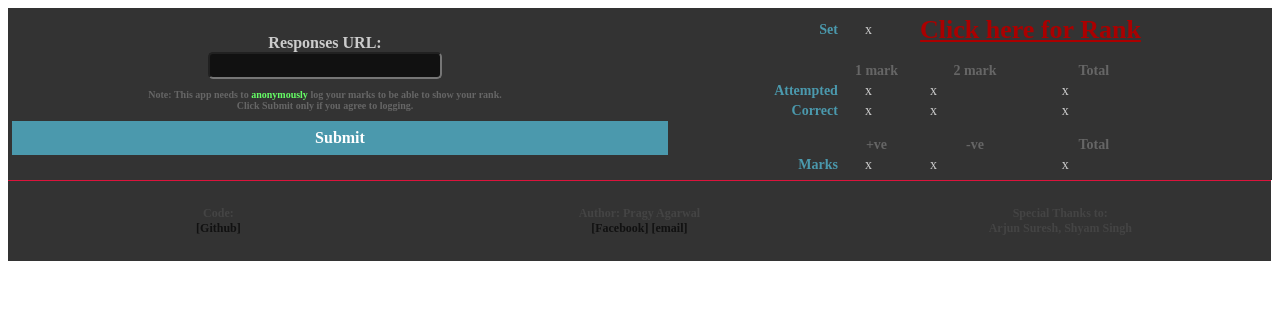
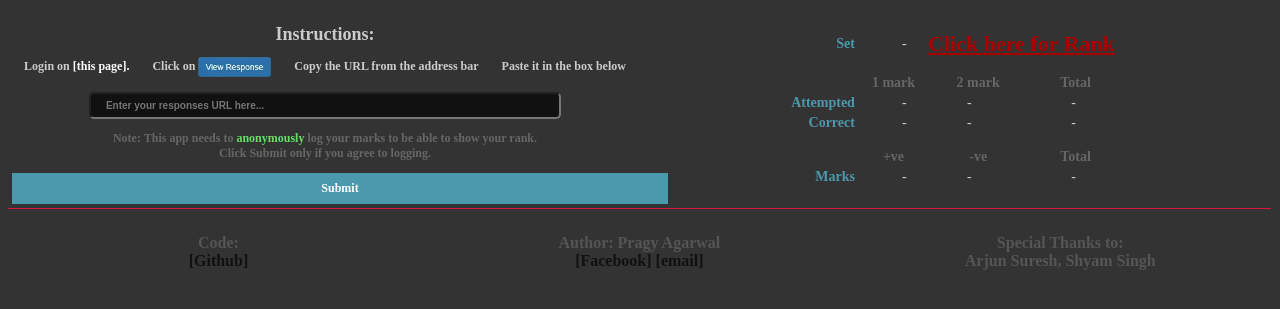
Before and after one commit to AgarwalPragy/GATE2016_MarksEvaluator, a PHP site: page / in a window 1280 px wide. Shown: the top 309 px of the page. Run offline with PHP 8.4, Linux system fonts and the light colour scheme.

Commit message:
Add instructions, Optimize for minimal clicks, improve UI
VisualizeMarks.php now accepts marks and set in URL, from the index.php
page.
Instructions on how to input the responses url have been added
URL input box changed from text to URL, and now accepts pastes.
Improved the UI a little.

```diff
--- a/gatestyles.css
+++ b/gatestyles.css
@@ -1,6 +1,29 @@
+body {
+	background-color: #333;
+}
+#input-prompt {
+	font-size: 12px;
+	font-weight: bold;
+}
+#input-prompt a {
+	font-weight: bolder;
+	color: white;
+	text-decoration: none;
+}
+#input-prompt h1 {
+	font-size: 18px;
+}
+#input-prompt img {
+	vertical-align: middle;
+	height: 20px;
+}
+#input-prompt nav li {
+	display: inline;
+	text-align: left;
+	padding: 10px;
+}
 
 #my-header{
-	background: #333;
 	color: #ccc;
 	transition: 500ms all ease;
 	border: 1px solid #333;
@@ -10,7 +33,7 @@
 #text-url {
 	background: #111;
 	color: #ccc;
-	width: 200px;
+	width: 70%;
 	padding: 6px 15px 6px 15px;
 	border-radius: 5px;
 	transition: 500ms all ease;
@@ -18,14 +41,13 @@
 	font-weight: bold;
 }
 #text-url:hover {
-	width:100%;
+	width:80%;
 }
 
 .notification {
 	width: 100%;
 	color: #666;
-	font-size: 10px;
-	font-weight: bold;
+	font-size: 12px;
 }
 
 #form-submit {
@@ -51,14 +73,13 @@
 	color: #4B99AD;
 	font-weight: bold;
 	text-align: right;
-	padding-left: 10px;
 	padding-right: 5px;
 }
 
 #table-results td {
 	font-size: 14px;
 	text-align: left;
-	padding-left: 20px;
+	padding-left: 40px;
 	padding-right: 10px;
 }
 
@@ -70,7 +91,7 @@
 	padding-top: 15px;
 }
 #table-results a {
-	font-size: 26px;
+	font-size: 22px;
 	font-weight: bold;
 	color: #a00;
 }
@@ -78,9 +99,9 @@
 .credits p {
 	margin-top: 25px;
 	margin-bottom: 25px;
-	font-size: 12px;
+	font-size: 16px;
 	font-weight: bold;
-	color: #444;
+	color: #555;
 }
 .credits a {
 	color: #111;
@@ -89,7 +110,6 @@
 
 .tabular {
 	border-top: 1px solid crimson;
-	background-color: #333;
 	width: 33.3%;
 	float: left;
 }
--- a/index.php
+++ b/index.php
@@ -12,38 +12,47 @@
 <div id="my-header">
 <table style="width: 100%;">
 	<tr>
-		<td style="width: 50%; text-align: center;" align="center">
-			<b>Responses URL:</b><br />
-			<input type="text" id="text-url" value="" />
+		<td id="input-prompt" style="width: 50%; text-align: center;" align="center">
+			<div align="center">
+				<h1>Instructions:</h1>
+				<nav>
+				    <li>Login on <a href="http://appsgate.iisc.ernet.in/">[this page].</a></li>
+				    <li>Click on <img src="view-response-button.png" alt="view-response-button.png"></li>
+				    <li>Copy the URL from the address bar</li>
+				    <li>Paste it in the box below</li>
+				</nav>
+			</div>
 			<br />
-			<p class="notification">Note: This app needs to <span style="color: #6f6;">anonymously</span> log your marks to be able to show your rank.<br />Click Submit only if you agree to logging.</p>
+			<input type="url" class="has-tooltip" id="text-url" value = "" placeholder="Enter your responses URL here..." onpaste="setTimeout( function(){submitURL();}, 100);" />
+			<br />
+			<p class="notification">Note: This app needs to <span style="color: #6d6;">anonymously</span> log your marks to be able to show your rank.<br />Click Submit only if you agree to logging.</p>
 			<a href="#" id="form-submit" onclick="submitURL()">Submit</a>
 		</td>
 		<td style="width: 50%;" align="center">
 			<table id="table-results" class="table-results">
 				<!-- <tr><td></td><td></td><td></td><td></td></tr> -->
-				<tr><th>Set</th><td id="set">x</td><th colspan="2"><a href="VisualizeMarks.php">Click here for Rank</a></th></tr>
+				<tr><th>Set</th><td id="set">-</td><th colspan="2"><a id="rank-link" href="VisualizeMarks.php">Click here for Rank</a></th></tr>
 
 				<tr class="table-top-header"><th></th><th>1 mark</th><th>2 mark</th><th>Total</th></tr>
 				<tr>
 					<th>Attempted</th>
-					<td id="attempted-1-mark">x</td>
-					<td id="attempted-2-mark">x</td>
-					<td id="attempted-total">x</td>
+					<td id="attempted-1-mark">-</td>
+					<td id="attempted-2-mark">-</td>
+					<td id="attempted-total">-</td>
 				</tr>
 				<tr>
 					<th>Correct</th>
-					<td id="correct-1-mark">x</td>
-					<td id="correct-2-mark">x</td>
-					<td id="correct-total">x</td>
+					<td id="correct-1-mark">-</td>
+					<td id="correct-2-mark">-</td>
+					<td id="correct-total">-</td>
 				</tr>
 
 				<tr class="table-top-header"><th></th><th>+ve</th><th>-ve</th><th>Total</th></tr>
 				<tr>
 					<th>Marks </th>
-					<td id="marks-positive">x</td>
-					<td id="marks-negative">x</td>
-					<td id="marks-total">x</td>
+					<td id="marks-positive">-</td>
+					<td id="marks-negative">-</td>
+					<td id="marks-total">-</td>
 				</tr>
 			</table>
 		</td>
--- a/process.js
+++ b/process.js
@@ -8,6 +8,7 @@ function submitURL(){
     var responses = $('#responses');
     responses.html('<div style="text-align: center;"><h1>Loading...</h1></div>');
     var url = $('#text-url').val();
+    url = url.replace(/\s+/g, "")
     $.ajax({
 		url: "geturl.php?url="+url,
 		success: function(data){
@@ -16,9 +17,9 @@ function submitURL(){
 			window.uid = "";
 			window.final_marks = -1;
 			process();
+			$('#text-url').val("");
 		}
 	});
-	$('#text-url').val("");
 }
 
 function get_set(){
@@ -212,5 +213,7 @@ function process(){
 	$('#marks-positive').text(marks_positive.toFixed(2));
 	$('#marks-negative').text(marks_negative.toFixed(2));
 	$('#marks-total').text(marks_total.toFixed(2));
+	$('#rank-link').attr("href", "VisualizeMarks.php?marks=" + window.final_marks.toFixed(2) + "&set=" + window.set)
+	window.final_marks.toFixed(2)
 	log_marks();
 }
```
Also changed, not shown: VisualizeMarks.php (+7 -2 lines), view-response-button.png (added).
